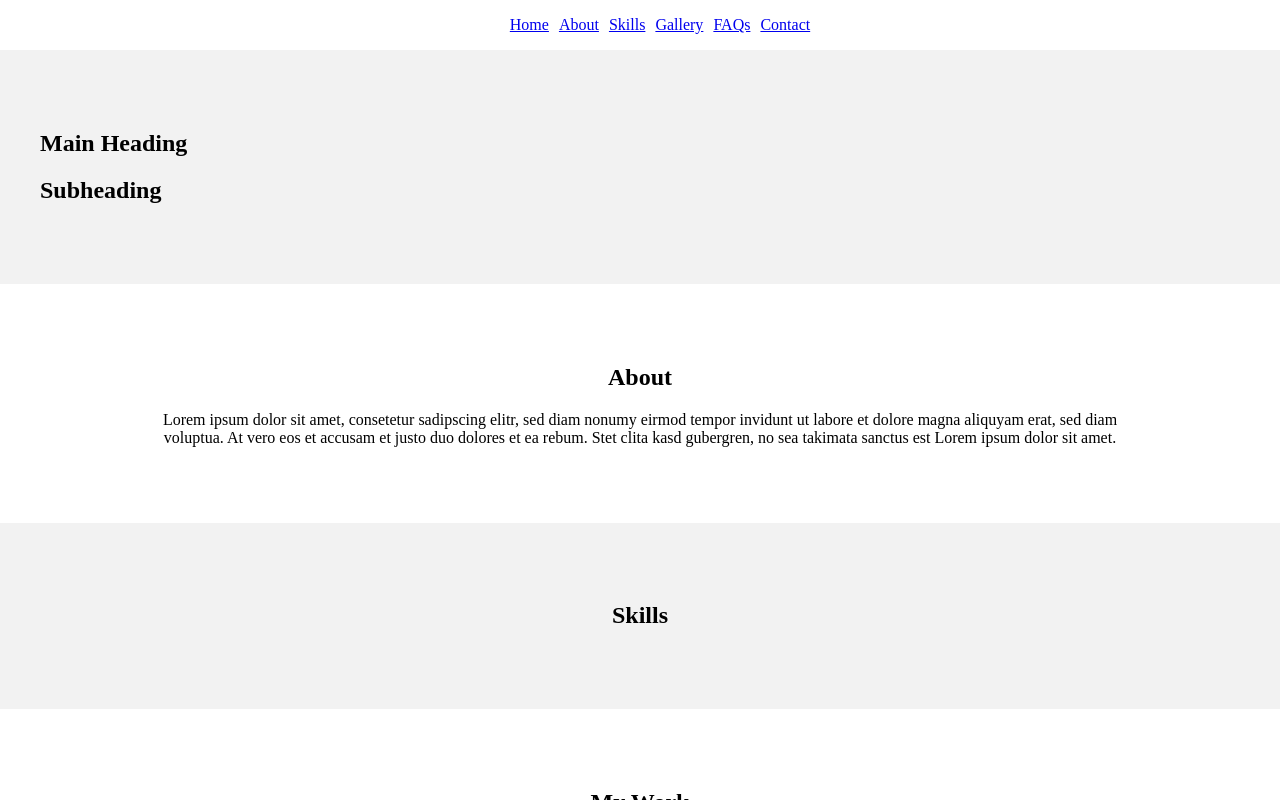
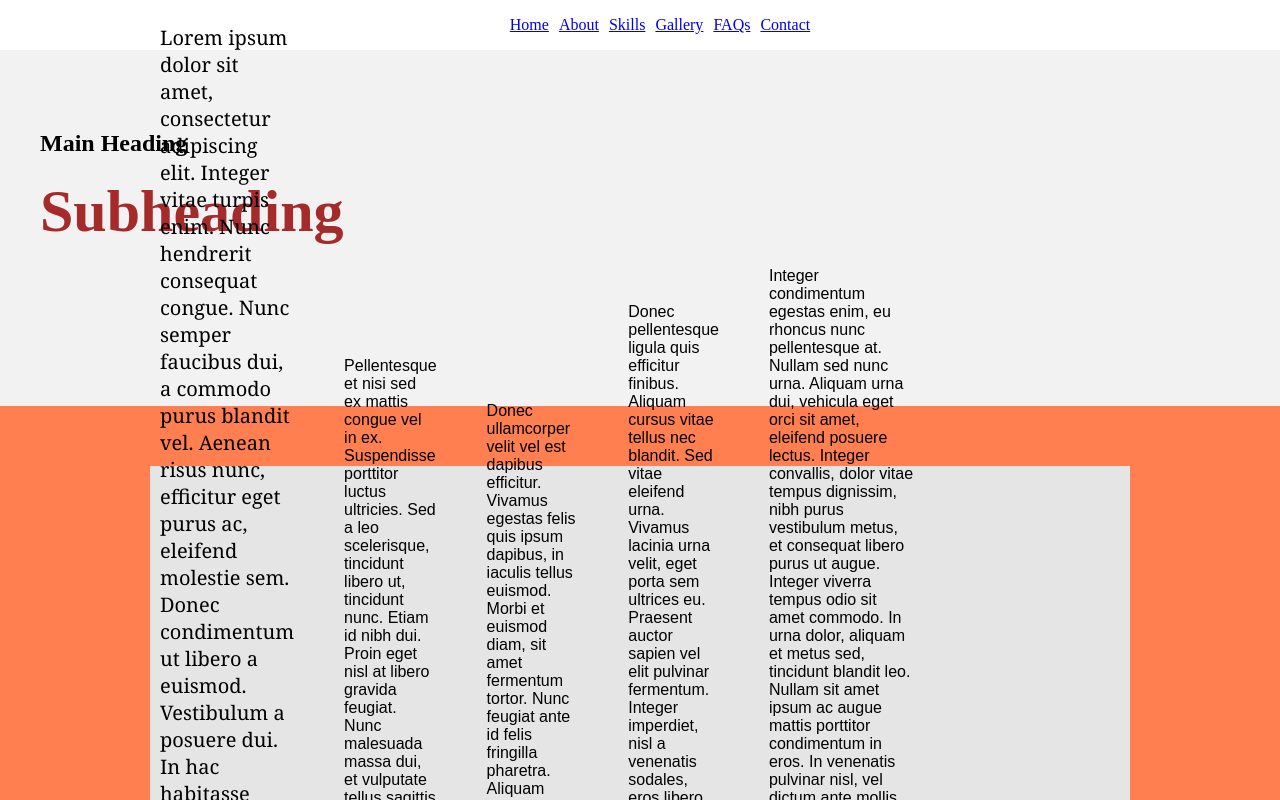
Before and after one commit to jmantelljohnson/art444_root_folder, a plain HTML site: page index.html in a window 1280 px wide. Shown: the top 800 px of the page. Drawn offline with Linux system fonts and the light colour scheme.

Commit message:
New files

```diff
--- a/index.html
+++ b/index.html
@@ -2,8 +2,9 @@
 <html lang="en" >
 <head>
   <meta charset="UTF-8">
-  <title>Title Goes Here</title>
+  <title>Jonathan Mantell-Johnson - Welcome to My Webpage!</title>
   <link rel="stylesheet" href="style.css">
+  <link rel="stylesheet" href="responsive.css">
 </head>
 <body>
 
@@ -26,15 +27,24 @@
 <!-- Main Header -->
   <section id="header" class="header">
     <h1>Main Heading</h1>
-    <h2>Subheading</h2>
+    <h2 class="different">Subheading</h2>
   </section>
 
 <!-- About Section -->
 <section id="about">
   <div class="container">
     <div class="row">
-      <h2>About</h2>
-      <p>Lorem ipsum dolor sit amet, consetetur sadipscing elitr, sed diam nonumy eirmod tempor invidunt ut labore et dolore magna aliquyam erat, sed diam voluptua. At vero eos et accusam et justo duo dolores et ea rebum. Stet clita kasd gubergren, no sea takimata sanctus est Lorem ipsum dolor sit amet.</p>
+
+
+      <p>Lorem ipsum dolor sit amet, consectetur adipiscing elit. Integer vitae turpis enim. Nunc hendrerit consequat congue. Nunc semper faucibus dui, a commodo purus blandit vel. Aenean risus nunc, efficitur eget purus ac, eleifend molestie sem. Donec condimentum ut libero a euismod. Vestibulum a posuere dui. In hac habitasse platea dictumst. In scelerisque interdum leo, ut rutrum velit cursus ut. Ut pulvinar metus non aliquet gravida. Phasellus a metus eget diam fermentum finibus et sit amet justo. Ut dolor diam, tincidunt porttitor velit ornare, vehicula mattis erat.</p>
+
+      <p>Pellentesque et nisi sed ex mattis congue vel in ex. Suspendisse porttitor luctus ultricies. Sed a leo scelerisque, tincidunt libero ut, tincidunt nunc. Etiam id nibh dui. Proin eget nisl at libero gravida feugiat. Nunc malesuada massa dui, et vulputate tellus sagittis eget. Orci varius natoque penatibus et magnis dis parturient montes, nascetur ridiculus mus. Sed ex urna, egestas sed nibh id, vehicula tristique quam.</p>
+
+      <p>Donec ullamcorper velit vel est dapibus efficitur. Vivamus egestas felis quis ipsum dapibus, in iaculis tellus euismod. Morbi et euismod diam, sit amet fermentum tortor. Nunc feugiat ante id felis fringilla pharetra. Aliquam elementum maximus est venenatis lobortis. Sed ac pellentesque magna, sed pretium nulla. Suspendisse molestie quam eu faucibus rutrum.</p>
+
+      <p>Donec pellentesque ligula quis efficitur finibus. Aliquam cursus vitae tellus nec blandit. Sed vitae eleifend urna. Vivamus lacinia urna velit, eget porta sem ultrices eu. Praesent auctor sapien vel elit pulvinar fermentum. Integer imperdiet, nisl a venenatis sodales, eros libero dignissim diam, quis mollis velit tortor ac nunc. Vivamus blandit enim nec ipsum lacinia, at ullamcorper ligula venenatis. Aliquam id posuere sapien. Nulla blandit scelerisque mi eget pharetra.</p>
+
+      <p>Integer condimentum egestas enim, eu rhoncus nunc pellentesque at. Nullam sed nunc urna. Aliquam urna dui, vehicula eget orci sit amet, eleifend posuere lectus. Integer convallis, dolor vitae tempus dignissim, nibh purus vestibulum metus, et consequat libero purus ut augue. Integer viverra tempus odio sit amet commodo. In urna dolor, aliquam et metus sed, tincidunt blandit leo. Nullam sit amet ipsum ac augue mattis porttitor condimentum in eros. In venenatis pulvinar nisl, vel dictum ante mollis sit amet. Nam non nibh convallis, porttitor ex sed, eleifend augue. Quisque eu faucibus mauris, quis pellentesque odio. Nam eget justo risus. Praesent vulputate risus non enim feugiat efficitur. Vestibulum sed metus eget orci scelerisque varius. Sed sodales augue vel gravida consectetur. Etiam fermentum nulla at libero porta efficitur. In aliquet sed metus eleifend molestie.</p>
     </div>
   </div>
 </section>
@@ -50,8 +60,10 @@
 <section id="gallery">
   <div class="container">
     <h2>My Work</h2>
-      <div><img src="http://placehold.it/300x300" class="image" alt="Work One"/></div>
+    <div class="2-row">
+      <div><img width="300" src="images/pexels-min-an-1454797.jpg" class="image" alt="Beautiful Pair of Real Hands"/></div>
       <div><img src="http://placehold.it/300x300" class="image" alt="Work Two"/></div>
+    </div>
       <div><img src="http://placehold.it/300x300" class="image" alt="Work Three"/></div>
       <div><img src="http://placehold.it/300x300" class="image" alt="Work Four"/></div>
       <div><img src="http://placehold.it/300x300" class="image" alt="Work Five"/></div>
--- a/responsive.css
+++ b/responsive.css
@@ -1,6 +1,10 @@
 /* TABLET VIEW */
 @media only screen and (max-width:768px) {
-
+body {
+    font-size:80%;
+    font-family: sans-serif;
+    color: blue;
+}
 }
 
 
--- a/style.css
+++ b/style.css
@@ -1,4 +1,22 @@
 /* CSS GOES HERE */
+
+.row {
+  /* Flex Box */
+
+/* Auto layout */
+    display: flex;
+    flex-direction: row;
+    justify-content: space-around;
+    align-items: center;
+    padding: 0px;
+    gap: 50px;
+
+    position: relative;
+    width: 755px;
+    height: 461px;
+
+
+}
 
 body {
   margin: 0;
@@ -12,6 +30,10 @@ section {
   padding: 60px 40px;
 }
 
+section#about {
+  background-color: coral;
+}
+
 section:nth-child(even) {
   background-color: #f2f2f2;
 }
@@ -19,8 +41,25 @@ section:nth-child(even) {
 .container {
   width: 100%;
   max-width: 960px;
-    text-align: center;
+  text-align: left;
   margin: 0 auto;
+  background-color: #e5e5e5;
+  padding: 30px 10px;
+  transition-duration: 500ms;
+  transition-delay: 1s;
+}
+
+.container:active {
+  background-color: sienna;
+}
+
+div.row p {
+  font-family: sans-serif;
+}
+
+div.row p:first-child {
+  font-family: Georgia;
+  font-size: 20px;
 }
 
 nav ul {
@@ -30,9 +69,28 @@ nav ul {
   justify-content: center;
   gap: 10px;
 }
-
 footer {
   background-color: #000;
   color: #fff;
   padding: 10px;
 }
+h2 {
+  color: blue;
+  font-size: 48px;
+}
+
+h2.different {
+  color: brown;
+  font-size: 60px;
+  margin-top: 0px;
+  animation-name: spinning-title;
+  animation-duration: 3s;
+  animation-direction: normal;
+  animation-fill-mode: forwards;
+}
+
+@keyframes spinning-title {
+
+  0% { transform: rotate(0deg); opacity: 0; margin-bottom: 0px; }
+  100% { transform: rotate(360deg); opacity: 1; margin-bottom: 100px; }
+}
```
Lines whose indentation alone changed are shown as unchanged.
